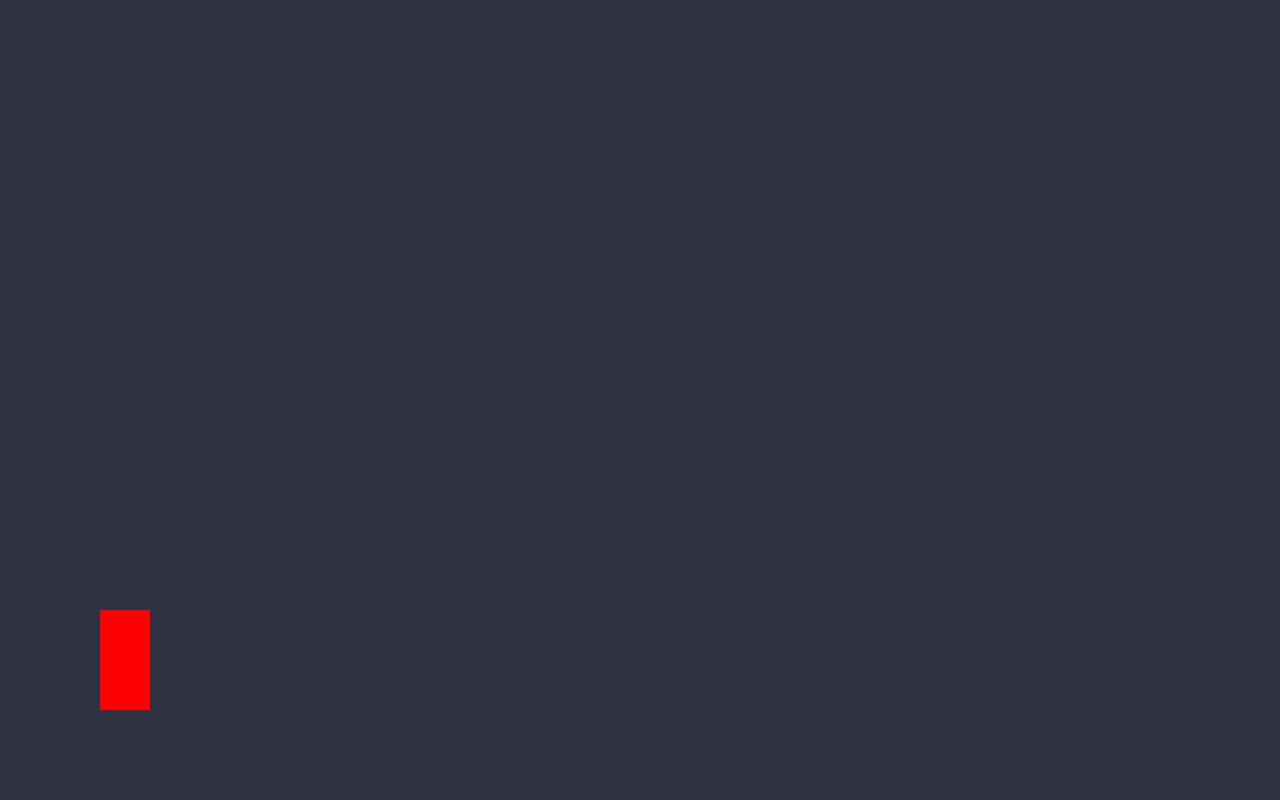
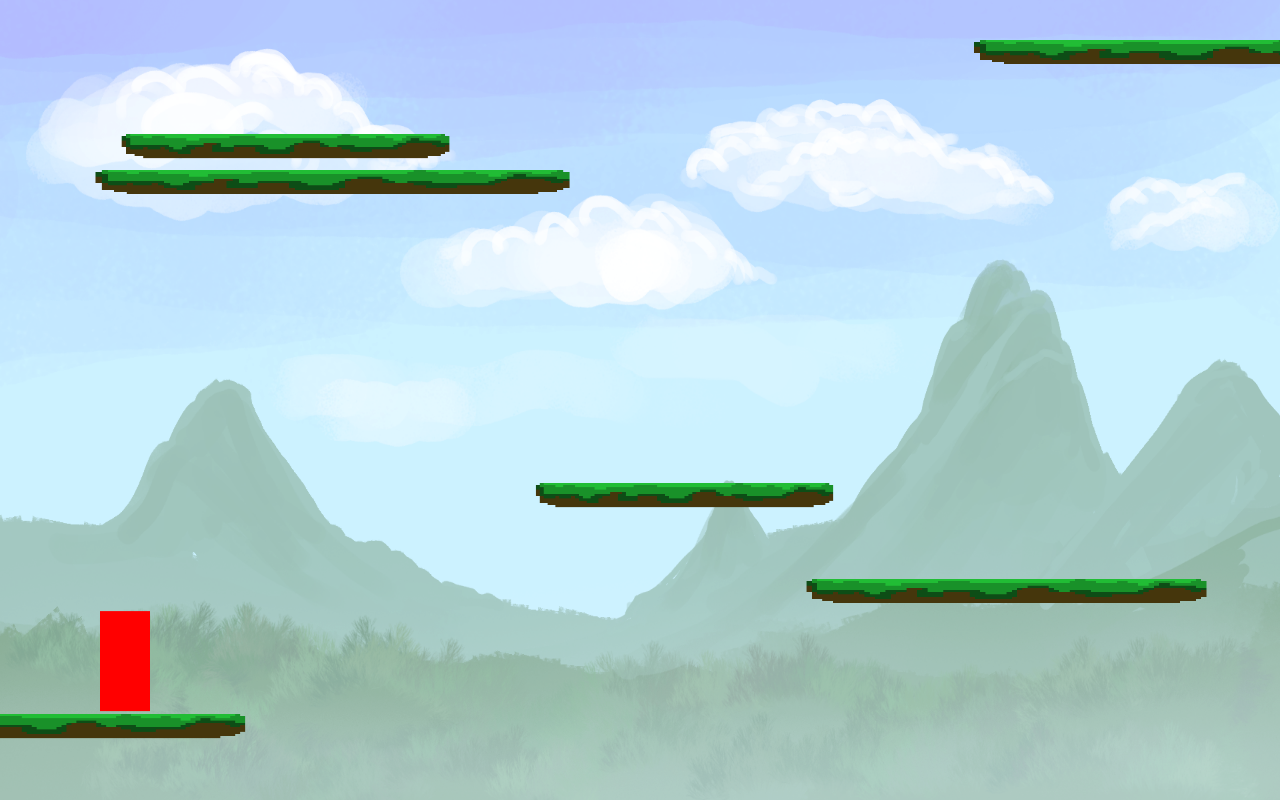
Before and after one commit to xetaxe/2.Visuals-Creative, a website: page pages/page2/index.html in a window 1280 px wide. Drawn offline with Linux system fonts and the light colour scheme; files that its build step writes are made by us from their sources.

Commit message:
Fixed collisions and scrolling bugs. Also added textures (player design still missing)

```diff
--- a/pages/page2/index.html
+++ b/pages/page2/index.html
@@ -7,5 +7,8 @@
 	</head>
 	<body style="margin: 0; padding: 0; display: flex;">
 		<canvas></canvas>
+		<img src="./textures/platform_grass.png" id="platform_grass" alt="Platform grass texture" style="display: none">
+		<img src="./textures/background.png" id="background" alt="Background" style="display: none">
+		<img src="./textures/cloud.webp" id="cloud" alt="Cloud" style="display: none">
 	</body>
 </html>
--- a/pages/page2/index.js
+++ b/pages/page2/index.js
@@ -2,6 +2,10 @@ const canvas = document.querySelector('canvas');
 const c = canvas.getContext('2d');
 const gravity = 2;
 const MAX_VY = 30;
+
+const platform_grass = document.getElementById("platform_grass");
+const background = document.getElementById("background");
+const cloud = document.getElementById("cloud");
 
 canvas.width = innerWidth;
 canvas.height = innerHeight;
@@ -47,30 +51,56 @@ class Player {
     update() {
         this.y += this.vy;
         this.x += this.vx;
-        if (this.vy <= MAX_VY)
+        if (this.falling && this.vy < MAX_VY){
             this.vy += gravity;
-        else
-            this.vy += 0;
+            console.log("update");
+        }
+        // else
+        //     this.vy += 0;
 
-        console.log(this.y, this.vy, this.falling, T_MARGIN, B_MARGIN);
-            // this.y + this.height + this.vy <= B_LIMIT &&
         this.draw();
     }
 }
 
 class Platform {
-    constructor(x, y, w, h){
+    constructor(x, y, w, h, image){
         this.x = x;
         this.y = y;
         this.vx = 0,
         this.vy = 0,
         this.width = w;
         this.height = h;
+        this.image = image;
     }
 
     draw() {
         c.fillStyle = "blue";
-        c.fillRect(this.x, this.y,
+        c.drawImage(this.image, this.x, this.y - 8,
+            this.width, this.height)
+    }
+
+    update() {
+        this.draw();
+        this.y += this.vy;
+        this.x += this.vx;
+    }
+
+}
+
+class Cloud {
+    constructor(x, y, w, h, image){
+        this.x = x;
+        this.y = y;
+        this.vx = 0,
+        this.vy = 0,
+        this.width = w;
+        this.height = h;
+        this.image = image;
+    }
+
+    draw() {
+        c.fillStyle = "blue";
+        c.drawImage(this.image, this.x, this.y,
             this.width, this.height)
     }
 
@@ -84,14 +114,17 @@ class Platform {
 
 const player = new Player();
 const platforms = [];
+const clouds = [];
 for(let i=0; i<200; i++){
     let x = Math.floor(Math.random() * (R_LIMIT - L_LIMIT) + L_LIMIT);
     let y = Math.floor(Math.random() * (B_LIMIT - T_LIMIT) + T_LIMIT);
     let w = Math.floor(Math.random() * (600 - 100) + 100);
     // let h = Math.floor(Math.random() * (40 - 5) + 5);
-    platforms.push(new Platform(x, y, w, 20))
+    platforms.push(new Platform(x, y, w, 40, platform_grass))
+    if (i % 5 === 0)
+        clouds.push(new Cloud(-x, -y, w, 0.75*w, cloud))
 }
-const platform = new Platform();
+
 const keys = {
     right: {
         pressed: false
@@ -103,7 +136,9 @@ const keys = {
 
 function animate() {
     requestAnimationFrame(animate);
-    c.clearRect(0, 0, canvas.width, canvas.height);
+    c.drawImage(background, 0, 0, canvas.width, canvas.height);
+
+    player.falling = true;
 
     if (keys.right.pressed && player.x < R_MARGIN)
         player.vx = 5
@@ -113,54 +148,70 @@ function animate() {
         player.vx = 0;
 
 
-    if (keys.right.pressed && player.x >= R_MARGIN)
-        platforms.forEach( platform => platform.vx = -5)
-    else if (keys.left.pressed && player.x <= L_MARGIN)
-        platforms.forEach( platform => platform.vx = 5)
-    else
-        platforms.forEach( platform => platform.vx = 0)
-
-    if (player.y + player.vy < T_MARGIN)
-        platforms.forEach( platform => platform.vy = -player.vy)
-    else if (player.y + player.vy + player.height > B_MARGIN)
-        platforms.forEach( platform => platform.vy = -player.vy)
-    else
-        platforms.forEach( platform => platform.vy = 0)
+    if (keys.right.pressed && player.x >= R_MARGIN){
+        platforms.forEach( platform => platform.vx = -5);
+        clouds.forEach( cloud => cloud.vx = -1);
+    }
+    else if (keys.left.pressed && player.x <= L_MARGIN){
+        platforms.forEach( platform => platform.vx = 5);
+        clouds.forEach( cloud => cloud.vx = 1);
+    }
+    else {
+        platforms.forEach( platform => platform.vx = 0);
+        clouds.forEach( cloud => cloud.vx = -0.1);
+    }
 
     platforms.forEach( platform => {
         if (player.y + player.height <= platform.y && player.y + player.height + player.vy >= platform.y
-            && player.x > (platform.x - player.width) && player.x < platform.x + platform.width) {
+            && player.x > (platform.x - player.width) && player.x < (platform.x + platform.width)) {
+                console.log(player.y + player.height, player.y + player.height + player.vy, platform.y);
+                player.y = platform.y - player.height;
                 player.vy = 0;
                 player.falling = false;
             }
     })
 
-    if (player.y + player.vy < T_MARGIN)
+    if (player.y + player.vy <= T_MARGIN){
+        platforms.forEach( platform => platform.vy = -player.vy)
+        clouds.forEach( cloud => cloud.vy = -(player.vy / 10))
         player.y -= player.vy
-        // player.vy = 0;
-    else if (player.y + player.vy + player.height > B_MARGIN)
+    }
+    else if (player.y + player.vy + player.height >= B_MARGIN){
+        platforms.forEach( platform => platform.vy = -player.vy)
+        clouds.forEach( cloud => cloud.vy = -(player.vy / 10))
         player.y -= player.vy
-        // player.vy = 0;
+    }
+    else{
+        platforms.forEach( platform => platform.vy = 0);
+        clouds.forEach( cloud => cloud.vy = 0);
+    }
 
+    if (player.y < T_MARGIN)
+        player.y = T_MARGIN;
+    else if ( player.y + player.height > B_MARGIN)
+        player.y = B_MARGIN - player.height;
+
+    clouds.forEach( cloud => cloud.update());
     platforms.forEach( platform => platform.update());
+    console.log(player.y, player.vy, player.falling, T_MARGIN, B_MARGIN);
     player.update();
 }
 
-    animate();
+animate();
 
 addEventListener('keydown', ({key}) => {
     switch (key.toLowerCase()) {
         case "a":
             keys.left.pressed = true
             break
-    case "w":
+        case "w":
         // if (!player.falling)
             player.vy = -28;
-            // player.falling = true;
-        break
-    case "d":
+            player.falling = true;
+            break
+        case "d":
         keys.right.pressed = true
-        break
+            break
     }
 
 })
```
Also changed, not shown: pages/page2/textures/background.png (added), pages/page2/textures/cloud.webp (added), pages/page2/textures/platform_grass.png (added).
